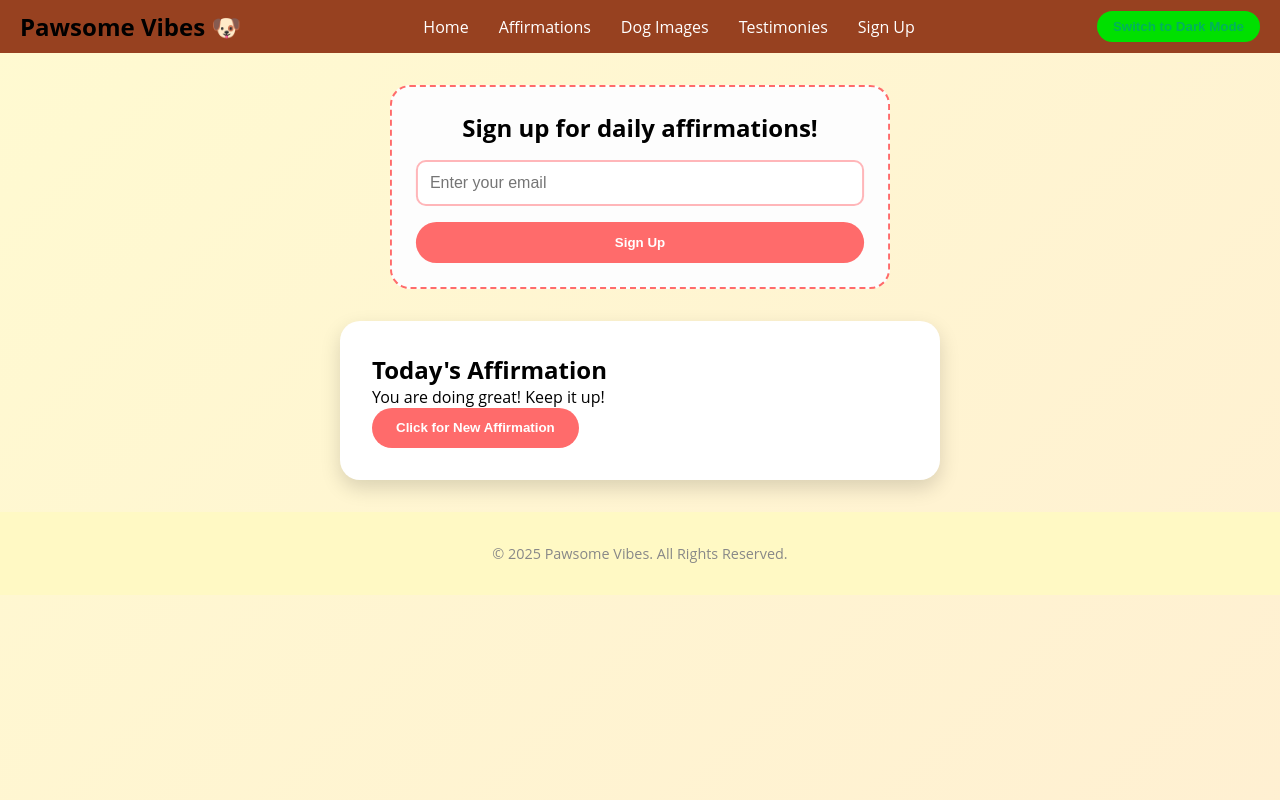
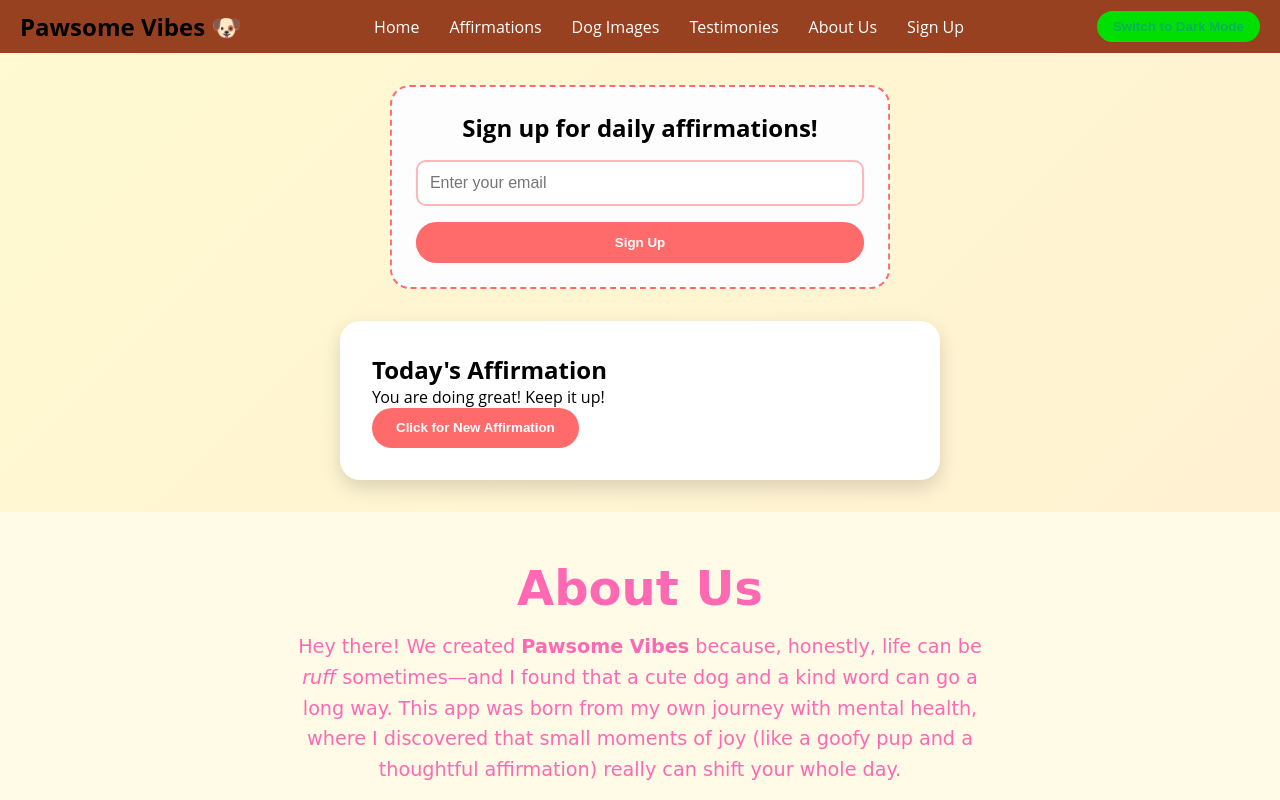
Before and after one commit to Geek-N/Pawsome-Vibes, a React (Create React App) app in the folder client/: page /aboutus in a window 1280 px wide. Shown: the top 800 px of the page. Built offline with nearby package versions, Linux system fonts and the light colour scheme.

Commit message:
changed back mo's thing, added nina's code

```diff
--- a/client/package.json
+++ b/client/package.json
@@ -10,6 +10,7 @@
     "eject": "react-scripts eject"
   },
   "dependencies": {
+    "framer-motion": "^12.6.3",
     "react": "^18.0.0",
     "react-dom": "^18.0.0",
     "react-router-dom": "^7.5.0",
--- a/client/src/App.js
+++ b/client/src/App.js
@@ -9,6 +9,7 @@ import AffirmationPage from './pages/AffirmationPage';
 import DogImagesPage from './pages/DogImagesPage';
 import Home from './pages/Home';  // Assuming Home.js is in the /pages folder
 import Testimonies from './pages/Testimonies';
+import AboutPage from './pages/AboutPage';
 
 const App = () => {
   const [darkMode, setDarkMode] = useState(false);
@@ -33,7 +34,7 @@ const App = () => {
 
   const fetchNewAffirmation = async () => {
     try {
-      const response = await fetch("http://localhost:5000/quote");
+      const response = await fetch('http://localhost:5000/api/affirmations/quote');
       if (!response.ok) {
         throw new Error('Network response was not ok');
       }
@@ -80,6 +81,7 @@ const App = () => {
           <Route path="/dog-images" element={<DogImagesPage />} />
           <Route path="/signup" element={<SignUp />} />
           <Route path="/testimonies" element={<Testimonies />} />
+          <Route path="/aboutus" element={<AboutPage />} />
         </Routes>
 
         {/* Footer */}
--- a/client/src/components/NavbarLinks.js
+++ b/client/src/components/NavbarLinks.js
@@ -8,6 +8,7 @@ const NavbarLinks = () => {
       <li><Link to="/affirmations">Affirmations</Link></li>
       <li><Link to="/dog-images">Dog Images</Link></li>
       <li><Link to="/testimonies">Testimonies</Link></li>
+      <li><Link to="/aboutus">About Us</Link></li>
       <li><Link to="/signup">Sign Up</Link></li>
     </ul>
   );
--- a/client/src/pages/AboutPage.js
+++ b/client/src/pages/AboutPage.js
@@ -1,7 +1,7 @@
 
 import React from 'react';
 import { motion } from 'framer-motion';
-import './AboutPage.css';
+import '../AboutPage.css';
 
 const dogImages = [
   '/images/dogs/beagle.png',
```
Also changed, not shown: 1 other file (tests, documents, lock files or other folders).
